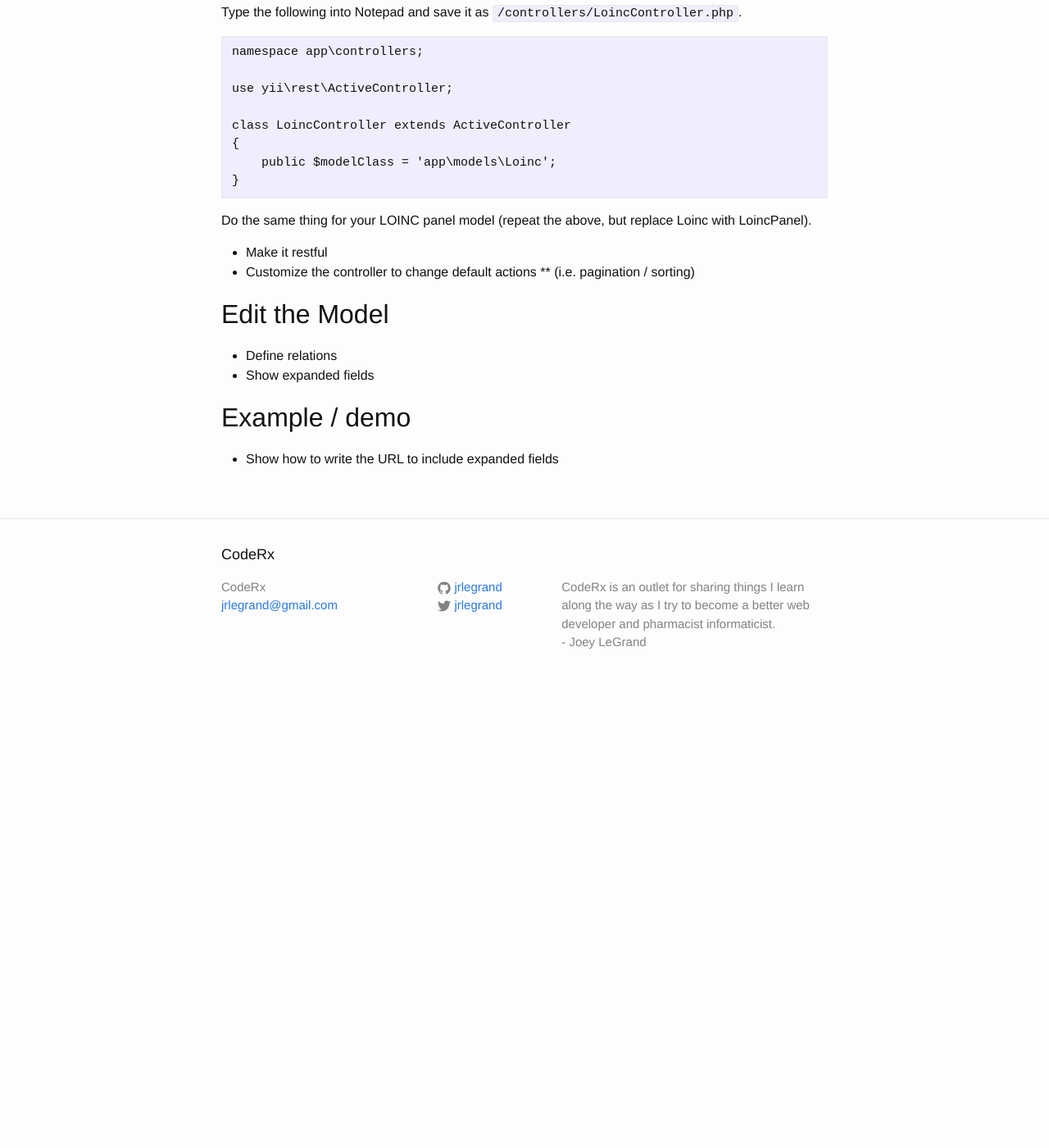
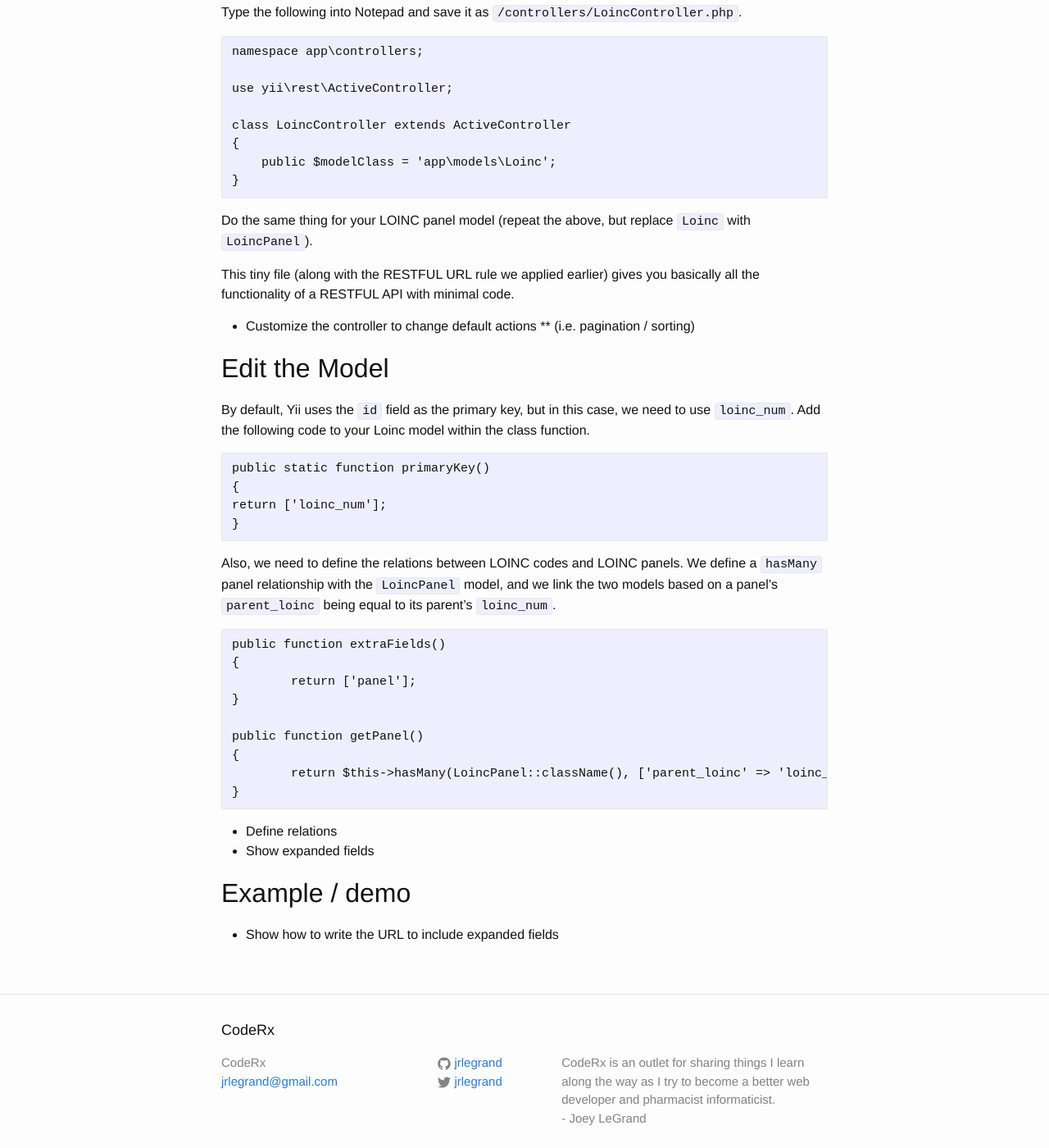
Before and after one commit to jrlegrand/jrlegrand.github.io, a Jekyll site: the page built from _posts/2016-02-15-restful-api-yii.markdown, in a window 1280 px wide and 1400 px high, scrolled down 2438 px. Shown: the whole window at 82% size. Built offline with Jekyll 4.4.1, drawn with Linux system fonts in a browser that asks for light colours; before the commit the page ends 3293 px from its top, so only the background shows below that.

Commit message:
Update 2016-02-15-restful-api-yii.markdown

```diff
--- a/_posts/2016-02-15-restful-api-yii.markdown
+++ b/_posts/2016-02-15-restful-api-yii.markdown
@@ -101,13 +101,35 @@ Type the following into Notepad and save it as `/controllers/LoincController.php
 	    public $modelClass = 'app\models\Loinc';
 	}
 
-Do the same thing for your LOINC panel model (repeat the above, but replace Loinc with LoincPanel).
+Do the same thing for your LOINC panel model (repeat the above, but replace `Loinc` with `LoincPanel`).
 
-* Make it restful
+This tiny file (along with the RESTFUL URL rule we applied earlier) gives you basically all the functionality of a RESTFUL API with minimal code.
+
 * Customize the controller to change default actions
 ** (i.e. pagination / sorting)
 
 ## Edit the Model
+
+By default, Yii uses the `id` field as the primary key, but in this case, we need to use `loinc_num`.  Add the following code to your Loinc model within the class function.
+
+	public static function primaryKey()
+	{
+	return ['loinc_num'];
+	}
+
+Also, we need to define the relations between LOINC codes and LOINC panels.  We define a `hasMany` panel relationship with the `LoincPanel` model, and we link the two models based on a panel's `parent_loinc` being equal to its parent's `loinc_num`.
+
+	public function extraFields()
+	{
+		return ['panel'];
+	}
+
+	public function getPanel()
+	{
+		return $this->hasMany(LoincPanel::className(), ['parent_loinc' => 'loinc_num']);
+	}
+
+
 
 * Define relations
 * Show expanded fields
```
